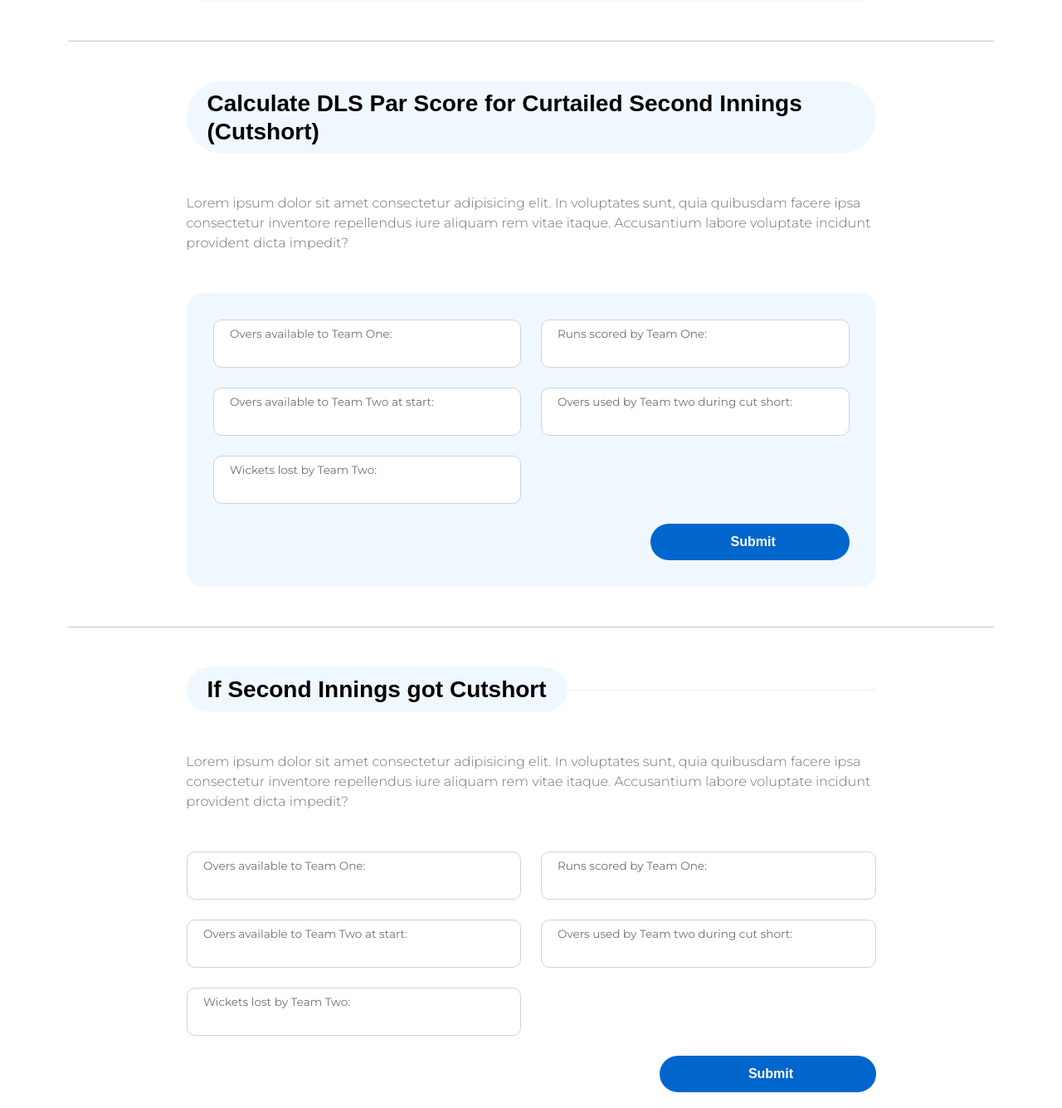
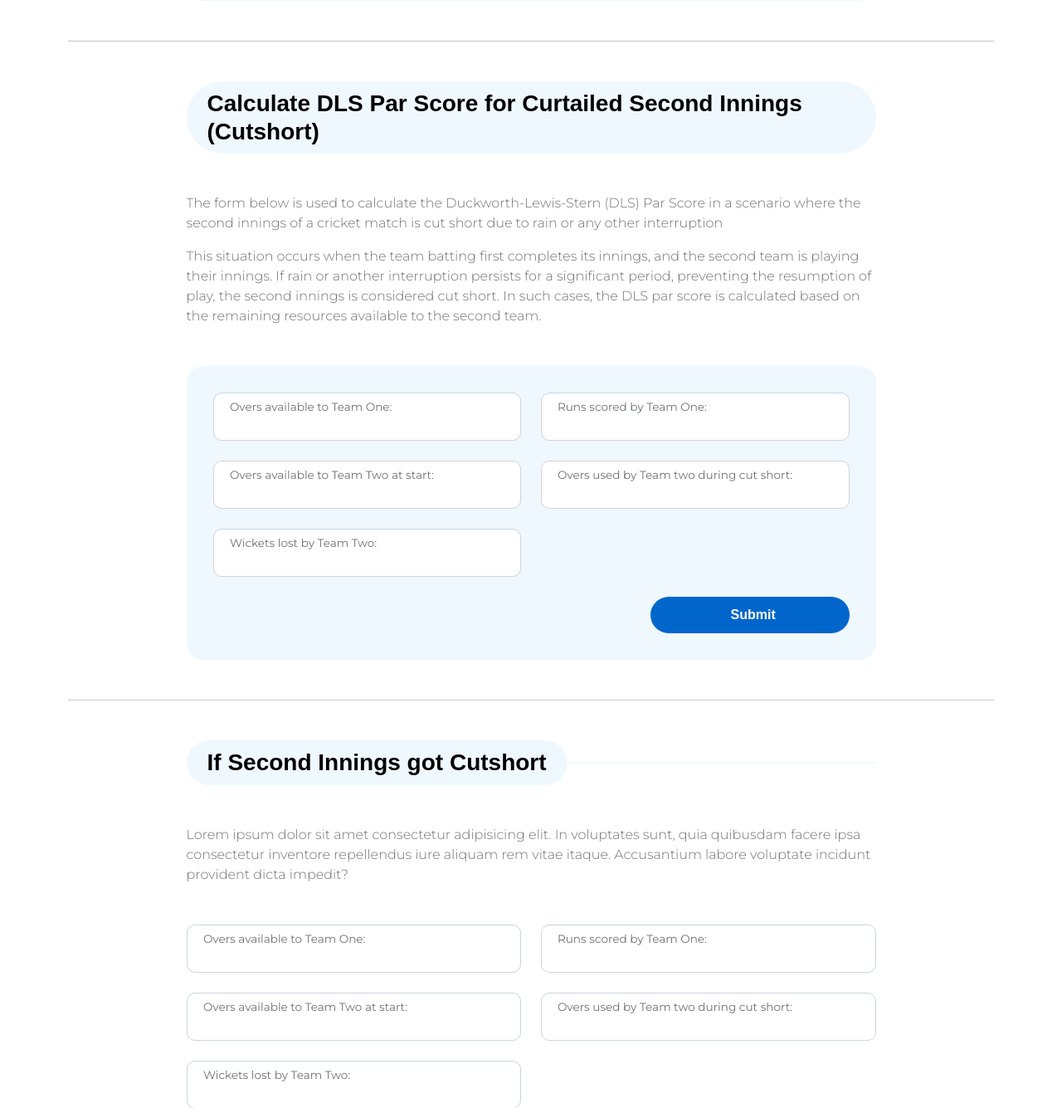
Before and after one commit to NishanthMuruganantham/duckworth-lewis-score-calculator, a Django app: page / in a window 1280 px wide. Shown: the part 1943-3278 px from the top of the page at 83% size. Run offline with Django 4.2, Linux system fonts and the light colour scheme; some libraries are stand-ins or nearby versions; some web fonts are replaced.

Commit message:
description has been updated

```diff
--- a/templates/index.html
+++ b/templates/index.html
@@ -176,8 +176,11 @@
                         <div class="section-title-wrap mb-5">
                             <h4 class="section-title">Calculate DLS Par Score for Curtailed Second Innings (Cutshort)</h4>
                         </div>
+                        <p>
+                            The form below is used to calculate the Duckworth-Lewis-Stern (DLS) Par Score in a scenario where the second innings of a cricket match is cut short due to rain or any other interruption
+                        </p>
                         <p class="mb-5">
-                            Lorem ipsum dolor sit amet consectetur adipisicing elit. In voluptates sunt, quia quibusdam facere ipsa consectetur inventore repellendus iure aliquam rem vitae itaque. Accusantium labore voluptate incidunt provident dicta impedit?
+                            This situation occurs when the team batting first completes its innings, and the second team is playing their innings. If rain or another interruption persists for a significant period, preventing the resumption of play, the second innings is considered cut short. In such cases, the DLS par score is calculated based on the remaining resources available to the second team.
                         </p>
                         <div class="custom-block custom-block-full">
                             <div id="error-container-2"></div>
```
Also changed, not shown: calculator/forms.py (line endings or trailing spaces).
